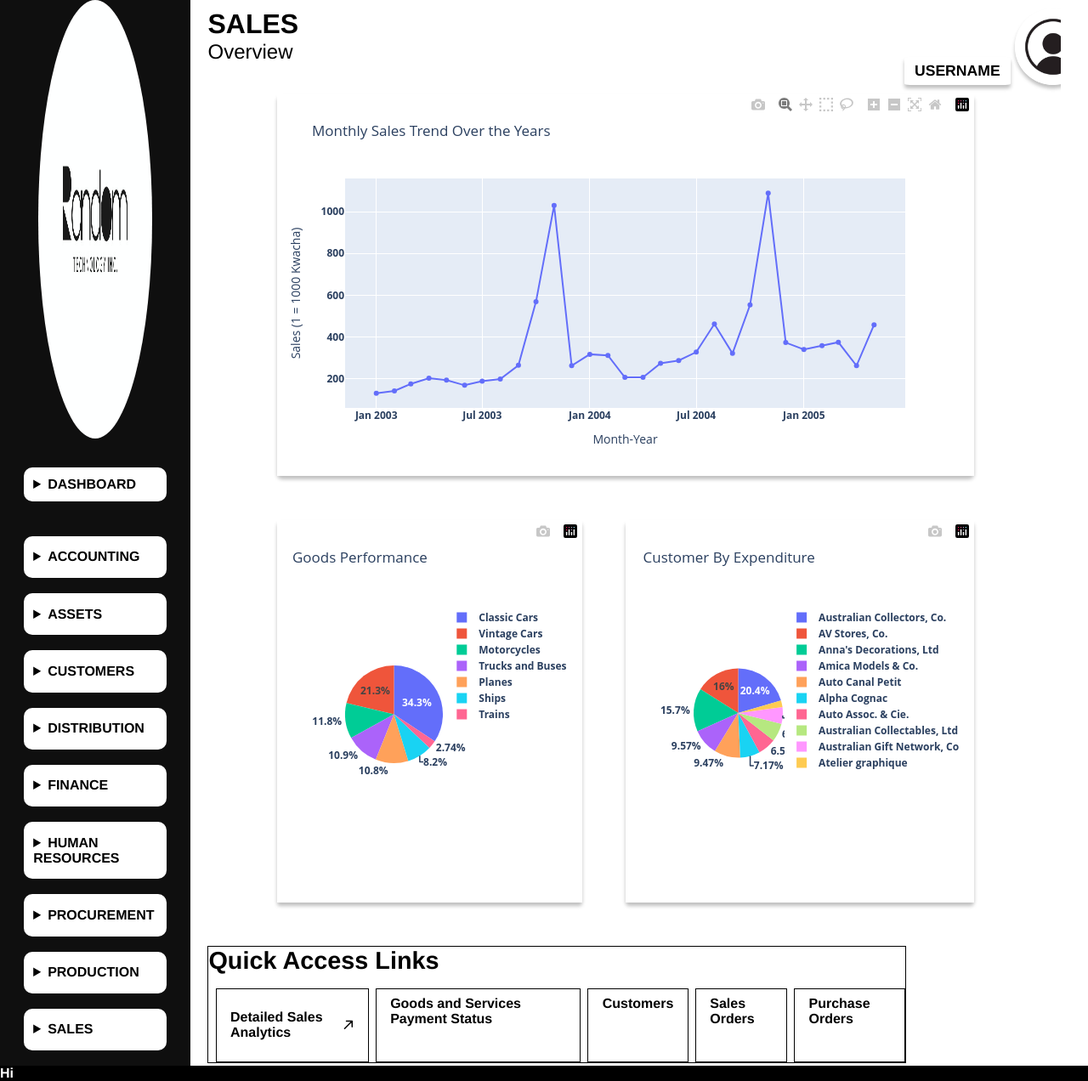
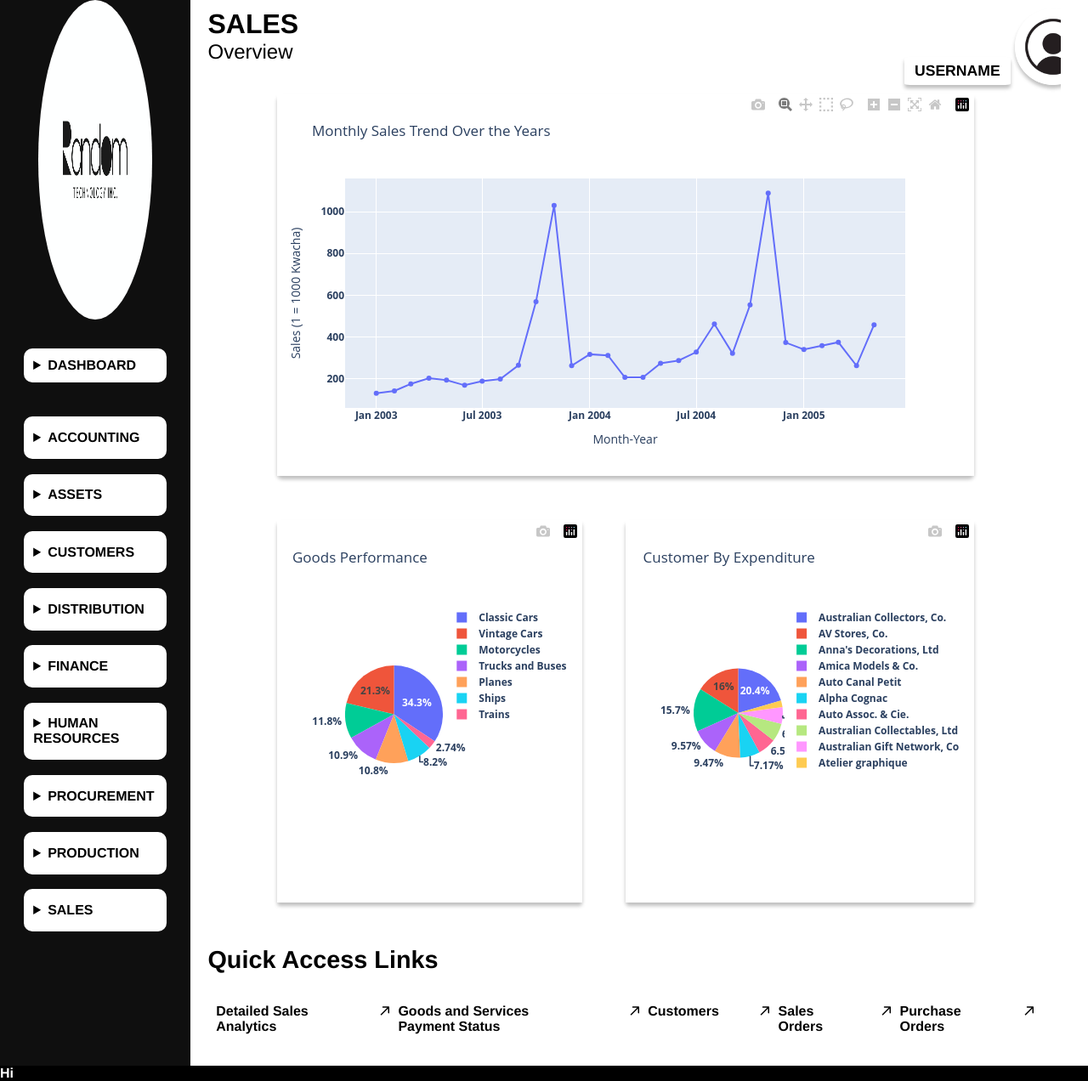
Before and after one commit to KangoChipaila/Final-Year-Project, a Flask app: page /sales-overview in a window 1280 px wide. Shown: the whole page at 85% size. Run offline with Flask 3, Linux system fonts and the light colour scheme; some libraries are stand-ins or nearby versions.

Commit message:
styling of quick access links changed

```diff
--- a/static/css/sales_overview.css
+++ b/static/css/sales_overview.css
@@ -5,7 +5,7 @@ body{
     font-weight: 700;
 }
 
-.sales-page{
+#sales-page{
     display: flex;
     height: 100vh;
 }
@@ -27,7 +27,7 @@ body{
 .logo{
     border-radius: 50%;
     width: 60%;
-    height: 90%;
+    height: 30vh;
 }
 
 .dashboard{
@@ -135,9 +135,8 @@ body{
 }
 
 #quick-access-links{
-    width: 80%;
+    width: 95%;
     margin: 1% 0 2% 2%;
-    border: black solid 1px;
 }
 
 #quick-access-links-title{
@@ -148,14 +147,27 @@ body{
 
 #quick-access-links-body{
     display: flex;
+    justify-content: space-between;
 }
 
 .quick-access-link-item{
+    width: fit-content;
+    margin-left: 1%;
+}
+
+.quick-access-link-item a{
     display: flex;
-    margin-left: 1%;
-    padding: 1% 2%;
-    border: black solid 1px;
+    text-decoration: none;
+    height: fit-content;
+    color: #000000;
+    font-weight: 600;
+    align-items:baseline;
+    gap: 3em;
 
+}
+
+.quick-access-link-item a:hover{
+    text-decoration: underline;
 }
 
 #footer{
--- a/templates/sales_overview.html
+++ b/templates/sales_overview.html
@@ -7,7 +7,7 @@
     </head>
 
     <body>
-        <div class="sales-page">
+        <div id = "sales-page">
             <div class = "drawer">
                 <img class = "logo" src = "{{ url_for ('static', filename = 'images/logo.jpg')}}" alt = "Company Logo Here" />
                 <details class="dashboard">
@@ -115,15 +115,35 @@
 
                         <div id="quick-access-links-body">
                             <div class = "quick-access-link-item">
-                                <p>Detailed Sales Analytics</p>
-                                <img src = "{{ url_for ('static', filename = 'images/arrow1.svg')}}" alt = "link-arrow"/>
+                                <a href = "#sales-page">
+                                    <p>Detailed Sales Analytics</p>
+                                    <img src = "{{ url_for ('static', filename = 'images/arrow1.svg')}}" alt = "link-arrow"/>
+                                </a>
                             </div>
                             <div class = "quick-access-link-item">
-                                Goods and Services Payment Status
+                                <a href = "#sales-page">
+                                    <p>Goods and Services Payment Status</p>
+                                    <img src = "{{ url_for ('static', filename = 'images/arrow1.svg')}}" alt = "link-arrow"/>
+                                </a>
                             </div>
-                            <div class = "quick-access-link-item">Customers</div>
-                            <div class = "quick-access-link-item">Sales Orders</div>
-                            <div class = "quick-access-link-item">Purchase Orders</div>
+                            <div class = "quick-access-link-item">
+                                <a href = "#sales-page">
+                                    <p>Customers</p>
+                                    <img src = "{{ url_for ('static', filename = 'images/arrow1.svg')}}" alt = "link-arrow"/>
+                                </a>
+                            </div>
+                            <div class = "quick-access-link-item">
+                                <a href = "#sales-page">
+                                    <p>Sales Orders</p>
+                                    <img src = "{{ url_for ('static', filename = 'images/arrow1.svg')}}" alt = "link-arrow"/>
+                                </a>
+                            </div>
+                            <div class = "quick-access-link-item">
+                                <a href = "#sales-page">
+                                    <p>Purchase Orders</p>
+                                    <img src = "{{ url_for ('static', filename = 'images/arrow1.svg')}}" alt = "link-arrow"/>
+                                </a>
+                            </div>
                         </div>
                     </div>
                 </section>
```
